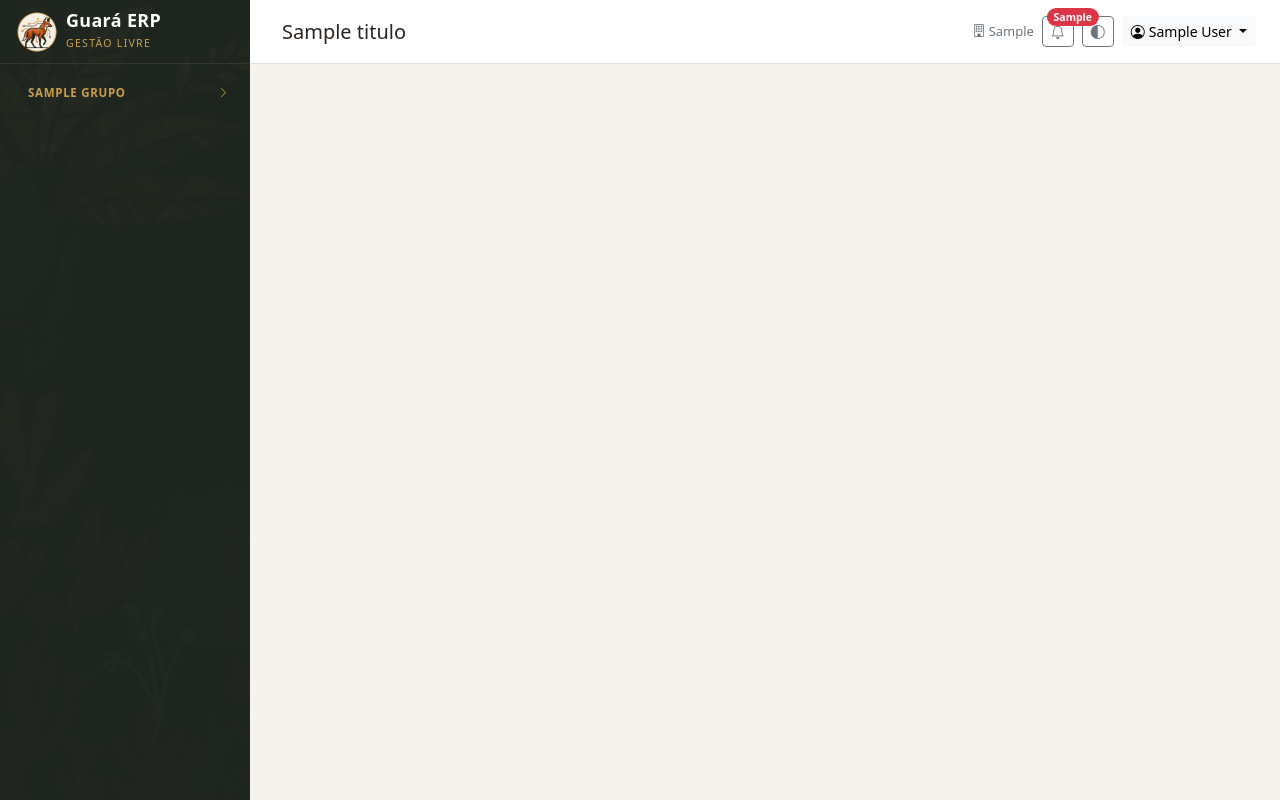
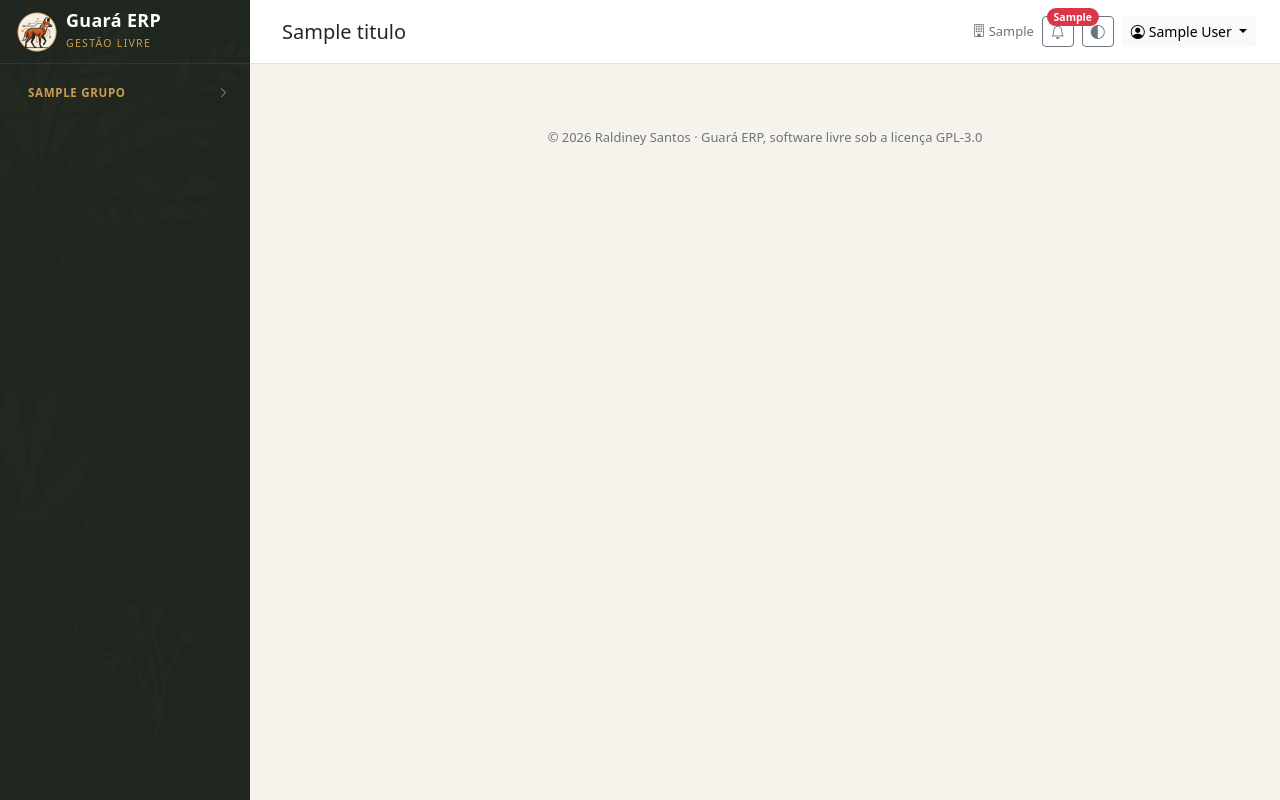
Before and after one commit to raldineybsantos/guara-erp, a Django app: template templates/login.html in a window 1280 px wide. Run offline with Django 5.2, Linux system fonts and the light colour scheme; a user stored in the database is signed in; tables that the repository leaves empty hold one stand-in row (values such as "Sample post"); the template is opened without the code that fills it: most values are stand-ins (such as "Sample title", 1, 10 or a date in 2020); some libraries are stand-ins or nearby versions.

Commit message:
Créditos: © Raldiney Santos na tela de login e no rodapé
Co-Authored-By: Claude Sonnet 5.5 <noreply@anthropic.com>
Claude-Session: https://claude.ai/code/session_01TA91FU13PXX8mCXsHLS6UZ

```diff
--- a/templates/base.html
+++ b/templates/base.html
@@ -80,6 +80,7 @@
       {% endfor %}
       {% block content %}{% endblock %}
     </main>
+    <footer class="text-center text-secondary small py-3 d-print-none">© 2026 Raldiney Santos · Guará ERP, software livre sob a licença GPL-3.0</footer>
   </div>
 </div>
 {% else %}
--- a/templates/login.html
+++ b/templates/login.html
@@ -26,7 +26,7 @@
       {% for p in provedores_saml %}<a class="btn btn-outline-secondary w-100 mb-2" href="{% url 'identidade:saml_entrar' p.slug %}{% if next %}?next={{ next|urlencode }}{% endif %}">
         <i class="bi bi-box-arrow-in-right me-1"></i> Entrar com {{ p.nome }}</a>{% endfor %}{% endif %}
     </div></div>
-    <div class="login-rodape">Software livre · <a href="https://www.gnu.org/licenses/gpl-3.0.html" target="_blank" rel="noopener">GPL-3.0</a> · Desenvolvido no Brasil</div>
+    <div class="login-rodape">© 2026 Raldiney Santos · Desenvolvido por Raldiney Santos<br>Software livre · <a href="https://www.gnu.org/licenses/gpl-3.0.html" target="_blank" rel="noopener">GPL-3.0</a></div>
   </div>
 </main>
 {% endblock %}
```
